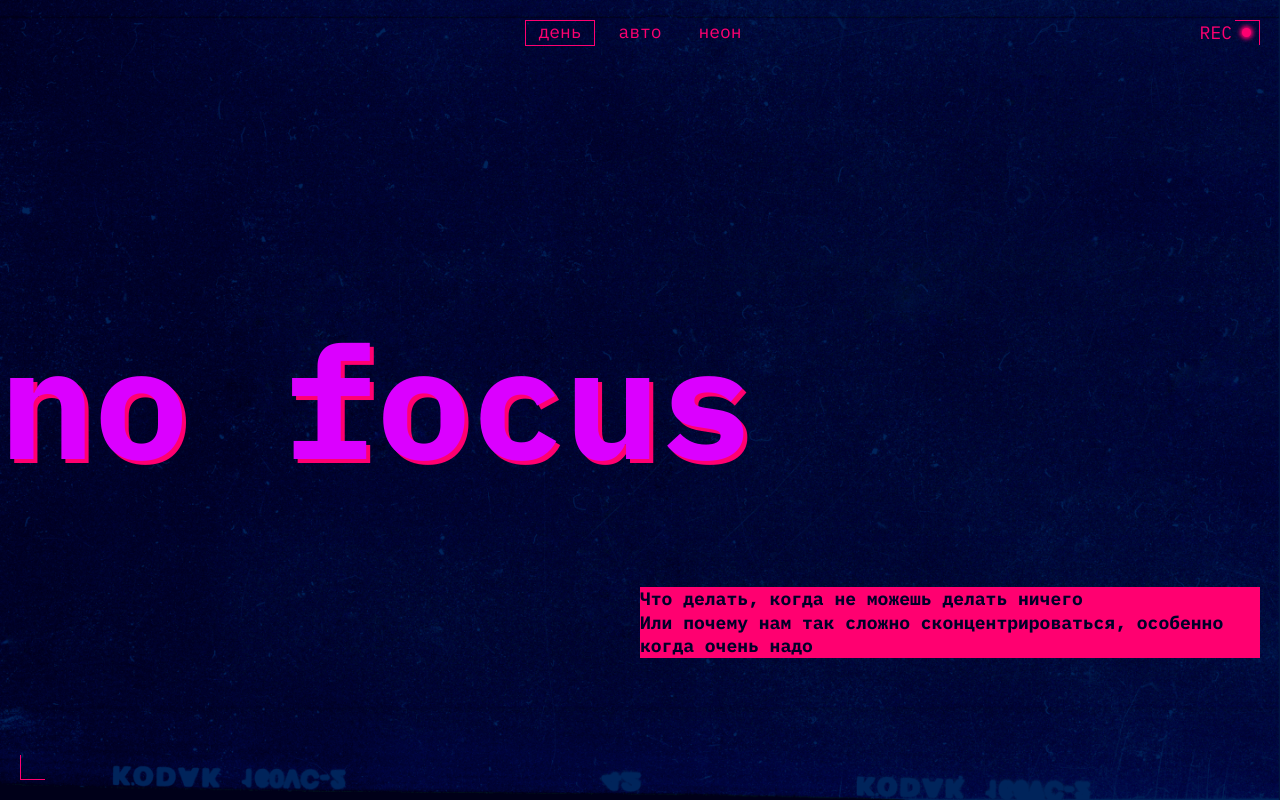
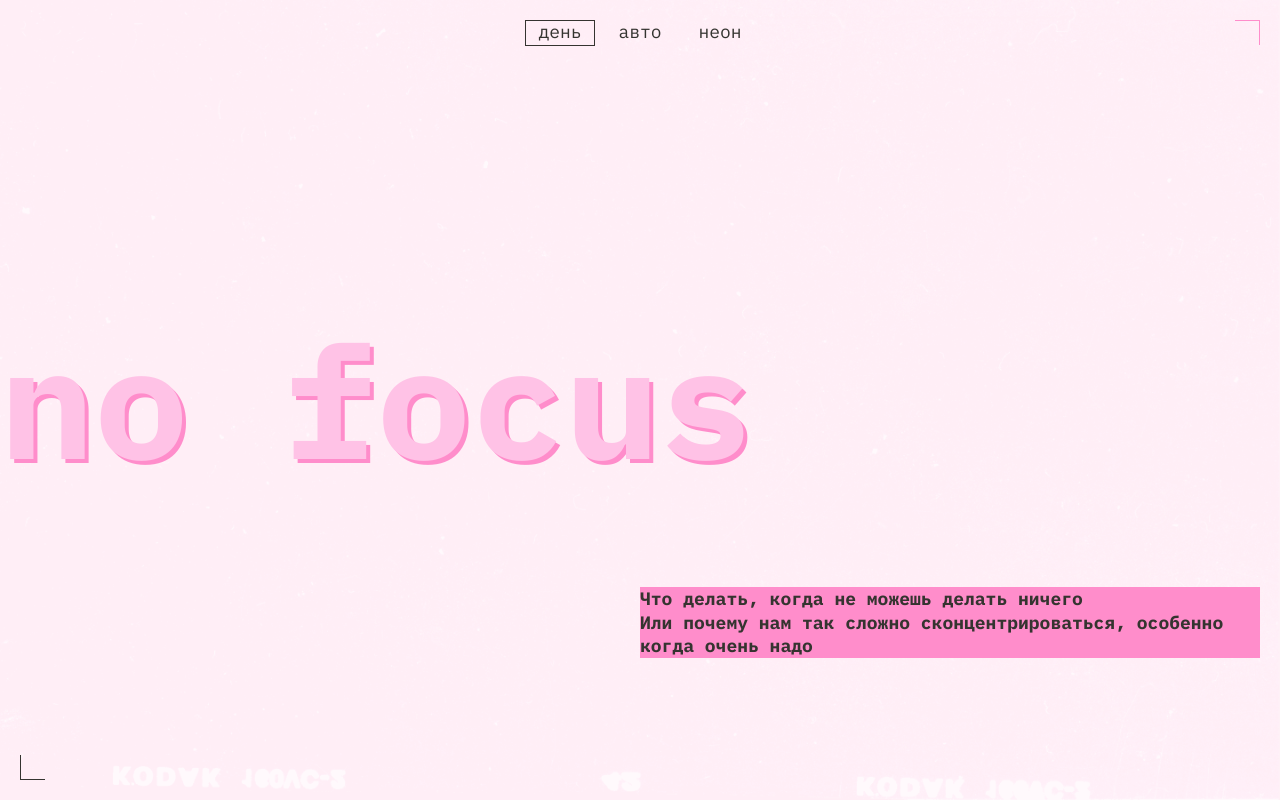
Before and after one commit to kostyabulygin2-bot/slozhno-sosredotochitsya-fd, a plain HTML site: page index.html in a window 1280 px wide. Both pictures are taken after a click on the button "день". Shown: the top 800 px of the page. Drawn offline with Linux system fonts and the light colour scheme; files whose address does not match are found by name.

Commit message:
Добавил вторую цветовую схему + добавил ещё несколько переменных

```diff
--- a/styles/dark.css
+++ b/styles/dark.css
@@ -5,8 +5,14 @@
 */
 
 :root.theme-dark {
-  /* сохраните этот селектор в приведённом виде.
-    Так стили написанные ниже будут иметь больший вес,
-    чем стили в медиазапросе предпочтений пользователя
-  */
+  --bg-image: url('../images/cover-image-dark.png');
+  --bg-color: #000028;
+  --accent-color: #ff0070;
+  --heading-color: #DB00FF;
+  --border-hover-color: #FF007066;
+  --title-decor-color: #000028;
+  --content-text-color: #F1B2CE;
+  --theme-menu-color: #ff0070;
+  --decor-color: #ff0070;
+  --section-title-color: #ff0070;
 }
--- a/styles/light.css
+++ b/styles/light.css
@@ -5,8 +5,18 @@
 */
 
 :root.theme-light {
-  /* сохраните этот селектор в приведённом виде.
-    Так стили написанные ниже будут иметь больший вес,
-    чем стили в медиазапросе предпочтений пользователя
-  */
+  --bg-image: url('../images/cover-image-light.png');
+  --bg-color: #FFF1F7;
+  --accent-color: #FF8DCB;
+  --heading-color: #FFC2E6;
+  --border-hover-color: #32312D66;
+  --title-decor-color: #353430;
+  --content-text-color: #353430;
+  --theme-menu-color: #353430;
+  --decor-color: #353430;
+  --section-title-color: #353430;
 }
+
+.decor__text {
+  display: none;
+}
--- a/styles/style.css
+++ b/styles/style.css
@@ -25,7 +25,7 @@
   position: absolute;
   top: 10px;
   right: 38px;
-  color: var(--accent-color);
+  color: var(--decor-color);
   font-family: var(--font-family);
   font-weight: var(--regular);
   font-size: var(--font-size-basic);
@@ -41,8 +41,8 @@
   height: 9px;
   width: 9px;
   border-radius: 50%;
-  background-color: var(--accent-color);
-  box-shadow: 0px 0px 4px 2px var(--accent-color);
+  background-color: var(--decor-color);
+  box-shadow: 0px 0px 4px 2px var(--decor-color);
 }
 
 .decorated-zone {
@@ -55,8 +55,8 @@
   width: 25px;
   height: 25px;
   background-color: transparent;
-  border-bottom: 1px solid var(--accent-color);
-  border-left: 1px solid var(--accent-color);
+  border-bottom: 1px solid var(--decor-color);
+  border-left: 1px solid var(--decor-color);
   bottom: var(--padding);
   left: var(--padding);
 }
@@ -91,7 +91,7 @@
   font-size: var(--font-size-basic);
   line-height: var(--line-height-menu);
   text-align: center;
-  color: var(--accent-color);
+  color: var(--theme-menu-color);
 }
 
 .header__theme-menu-button {
@@ -104,15 +104,15 @@
 }
 
 .header__theme-menu-button_active {
-  border: 1px  solid var(--accent-color);
+  border: 1px  solid var(--theme-menu-color);
 }
 
-.header__theme-menu-button_active:hover {
-  border: 1px solid var(--border-button-color);
+.header__theme-menu-button:hover {
+  border: 1px solid var(--border-hover-color);
 }
 
-.header__theme-menu-button_active:focus {
-  border-bottom: 1px solid var(--accent-color);
+.header__theme-menu-button:focus {
+  border-bottom: 1px solid var(--theme-menu-color);
 }
 
 .heading {
--- a/styles/variables.css
+++ b/styles/variables.css
@@ -8,9 +8,12 @@
   --bg-color: #000028;
   --accent-color: #ff0070;
   --heading-color: #DB00FF;
-  --border-button-color: #FF007066;
+  --border-hover-color: #FF007066;
   --title-decor-color: #000028;
   --content-text-color: #F1B2CE;
+  --theme-menu-color: #ff0070;
+  --decor-color: #ff0070;
+  --section-title-color: #ff0070;
   --font-family: 'IBM Plex Mono', sans-serif;
   --font-size-basic: 18px;
   --font-size-heading: clamp(7.25rem, 7.0115rem + 1.0178vw, 7.5rem);
```
